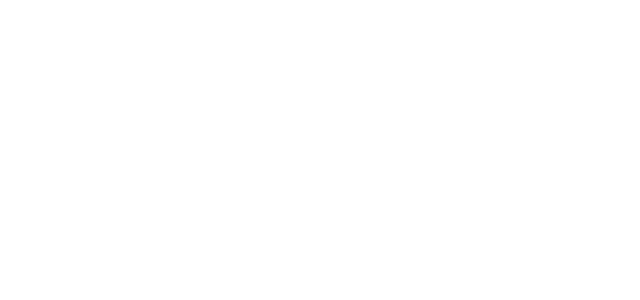
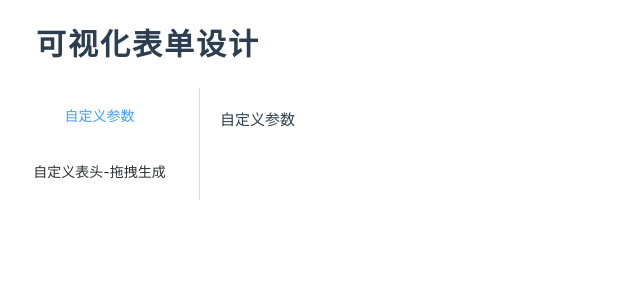
Before and after one commit to GitNeon/my-vue3, a Vue app: page /vs-form in a window 1280 px wide. Before the commit this address had no page. Shown: the top 300 px of the page, without its empty margins (0-640 px from the left). Built offline with nearby package versions, Linux system fonts and the light colour scheme; what bq-design, pristine-ui would draw is missing.

Commit message:
feat: 可视化表单设计

```diff
--- a/components.d.ts
+++ b/components.d.ts
@@ -7,10 +7,13 @@
 
 declare module '@vue/runtime-core' {
   export interface GlobalComponents {
+    ElAside: typeof import('element-plus/es')['ElAside']
     ElButton: typeof import('element-plus/es')['ElButton']
     ElCol: typeof import('element-plus/es')['ElCol']
+    ElContainer: typeof import('element-plus/es')['ElContainer']
     ElDivider: typeof import('element-plus/es')['ElDivider']
     ElIcon: typeof import('element-plus/es')['ElIcon']
+    ElMain: typeof import('element-plus/es')['ElMain']
     ElMenu: typeof import('element-plus/es')['ElMenu']
     ElMenuItem: typeof import('element-plus/es')['ElMenuItem']
     ElMenuItemGroup: typeof import('element-plus/es')['ElMenuItemGroup']
--- a/package.json
+++ b/package.json
@@ -14,7 +14,7 @@
     "ant-design-vue": "^4.2.3",
     "bq-design": "^1.0.3",
     "echarts": "^5.1.1",
-    "element-plus": "^2.2.16",
+    "element-plus": "^2.7.6",
     "element-resize-detector": "^1.2.4",
     "gsap": "^3.11.2",
     "node-sass": "^7.0.3",
--- a/src/router/index.ts
+++ b/src/router/index.ts
@@ -122,6 +122,10 @@
     {
       path: '/ps-ui',
       component: () => import('../views/PristineUI.vue')
+    },
+    {
+      path: '/vs-form',
+      component: () => import('../views/VisualizationForm/index.vue')
     }
   ]
 });
--- a/src/views/HomeView.vue
+++ b/src/views/HomeView.vue
@@ -112,6 +112,10 @@
         {
           path: '/ps-ui',
           title: 'PristineUI测试使用'
+        },
+        {
+          path: '/vs-form',
+          title: '可视化表单设计'
         }
       ]
     };
--- /dev/null
+++ b/src/views/VisualizationForm/custom-params.vue
@@ -0,0 +1,7 @@
+<template>
+  <div>自定义参数</div>
+</template>
+
+<script setup lang="ts"></script>
+
+<style scoped></style>
--- /dev/null
+++ b/src/views/VisualizationForm/custom-table.vue
@@ -0,0 +1,7 @@
+<template>
+  <div>自定义表头</div>
+</template>
+
+<script setup lang="ts"></script>
+
+<style scoped></style>
--- /dev/null
+++ b/src/views/VisualizationForm/index.vue
@@ -0,0 +1,57 @@
+<template>
+  <div style="height: 100%">
+    <h1>可视化表单设计</h1>
+    <el-container style="height: 90%">
+      <el-aside width="200px">
+        <el-menu default-active="1" @select="handleSelect">
+          <el-menu-item index="1">自定义参数</el-menu-item>
+          <el-menu-item index="2">自定义表头-拖拽生成</el-menu-item>
+        </el-menu>
+      </el-aside>
+      <el-main>
+        <component :is="componentMap[_name]"></component>
+      </el-main>
+    </el-container>
+  </div>
+</template>
+
+<script setup lang="ts">
+import CustomParams from './custom-params.vue';
+import CustomTable from './custom-table.vue';
+import { ref } from 'vue';
+
+const componentMap: any = {
+  CustomParams,
+  CustomTable
+};
+const _name = ref('CustomParams');
+
+const handleSelect = (key: string, keyPath: string[]) => {
+  switch (key) {
+    case '1': {
+      _name.value = 'CustomParams';
+      break;
+    }
+    case '2': {
+      _name.value = 'CustomTable';
+      break;
+    }
+    default:
+      console.warn('未匹配到组件');
+      break;
+  }
+};
+</script>
+
+<style scoped>
+::v-deep(.el-menu-item) {
+  justify-content: center;
+}
+
+h1 {
+  padding: 20px;
+  letter-spacing: 2px;
+  font-weight: 600;
+  text-indent: 1rem;
+}
+</style>
--- a/tsconfig.json
+++ b/tsconfig.json
@@ -6,7 +6,7 @@
     "paths": {
       "@/*": ["./src/*"]
     },
-    "types": ["pristine-ui/global"],
+    "types": ["pristine-ui/global", "element-plus/global"],
     "allowJs": true
   },
 
```
Also changed, not shown: src/main.ts (+4 -4 lines), 1 other file (tests, documents, lock files or other folders).
